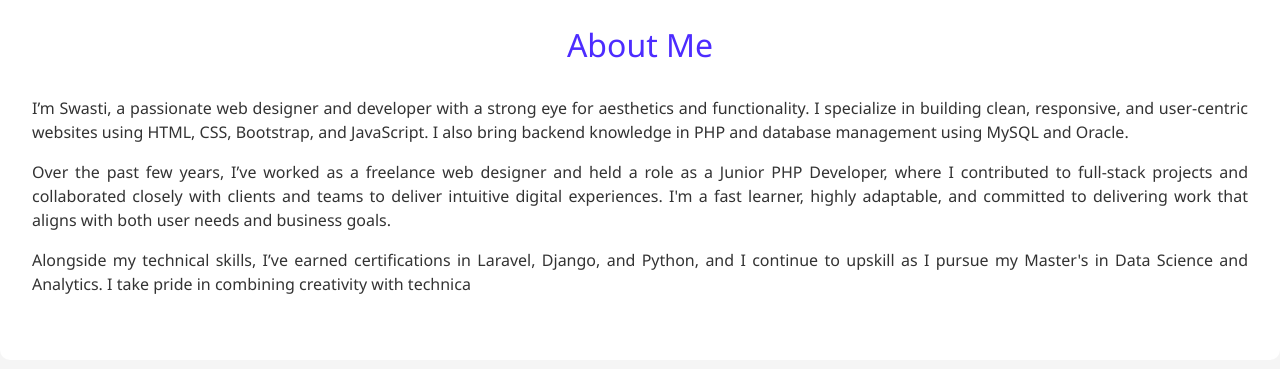
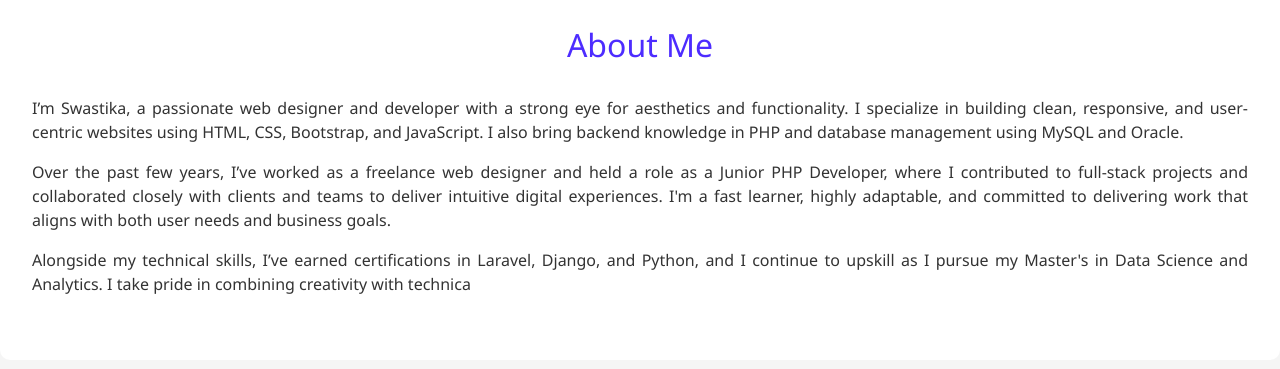
Before and after one commit to SwastikaEpita/Portfolio, a plain HTML site: page index.html in a window 1280 px wide. Shown: the part 431-800 px from the top of the page. Drawn offline with nearby package versions, Linux system fonts and the light colour scheme.

Commit message:
Update index.html

```diff
--- a/index.html
+++ b/index.html
@@ -112,7 +112,7 @@
   <section class="section" id="about">
     <h2 class="section-title">About Me</h2>
       <p style="text-align: justify;">
-        I’m Swasti, a passionate web designer and developer with a strong eye for aesthetics and functionality. I specialize in building clean, responsive, and user-centric websites using HTML, CSS, Bootstrap, and JavaScript. I also bring backend knowledge in PHP and database management using MySQL and Oracle.
+        I’m Swastika, a passionate web designer and developer with a strong eye for aesthetics and functionality. I specialize in building clean, responsive, and user-centric websites using HTML, CSS, Bootstrap, and JavaScript. I also bring backend knowledge in PHP and database management using MySQL and Oracle.
       </p>
       <p style="text-align: justify;">
         Over the past few years, I’ve worked as a freelance web designer and held a role as a Junior PHP Developer, where I contributed to full-stack projects and collaborated closely with clients and teams to deliver intuitive digital experiences. I'm a fast learner, highly adaptable, and committed to delivering work that aligns with both user needs and business goals.
```
